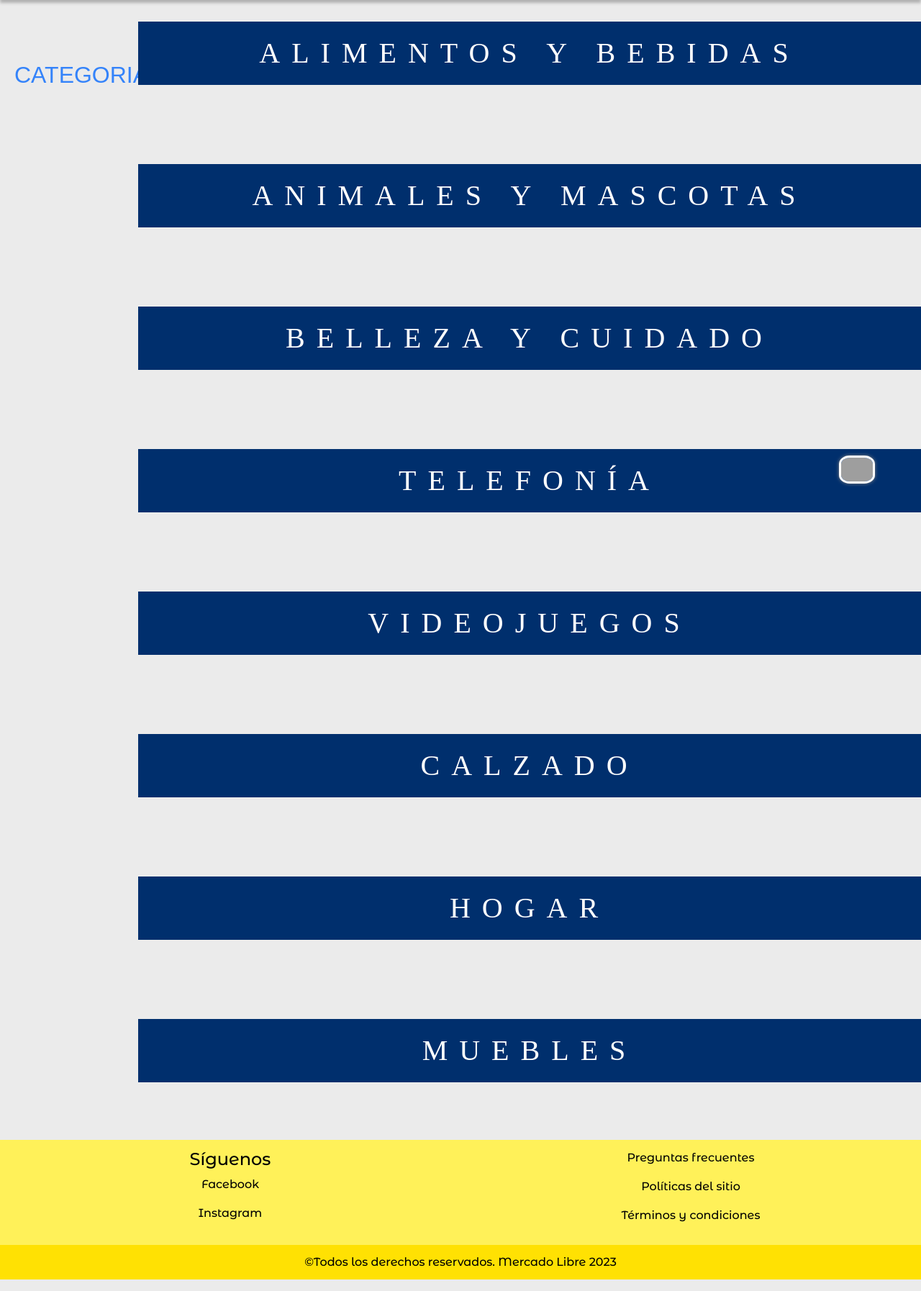
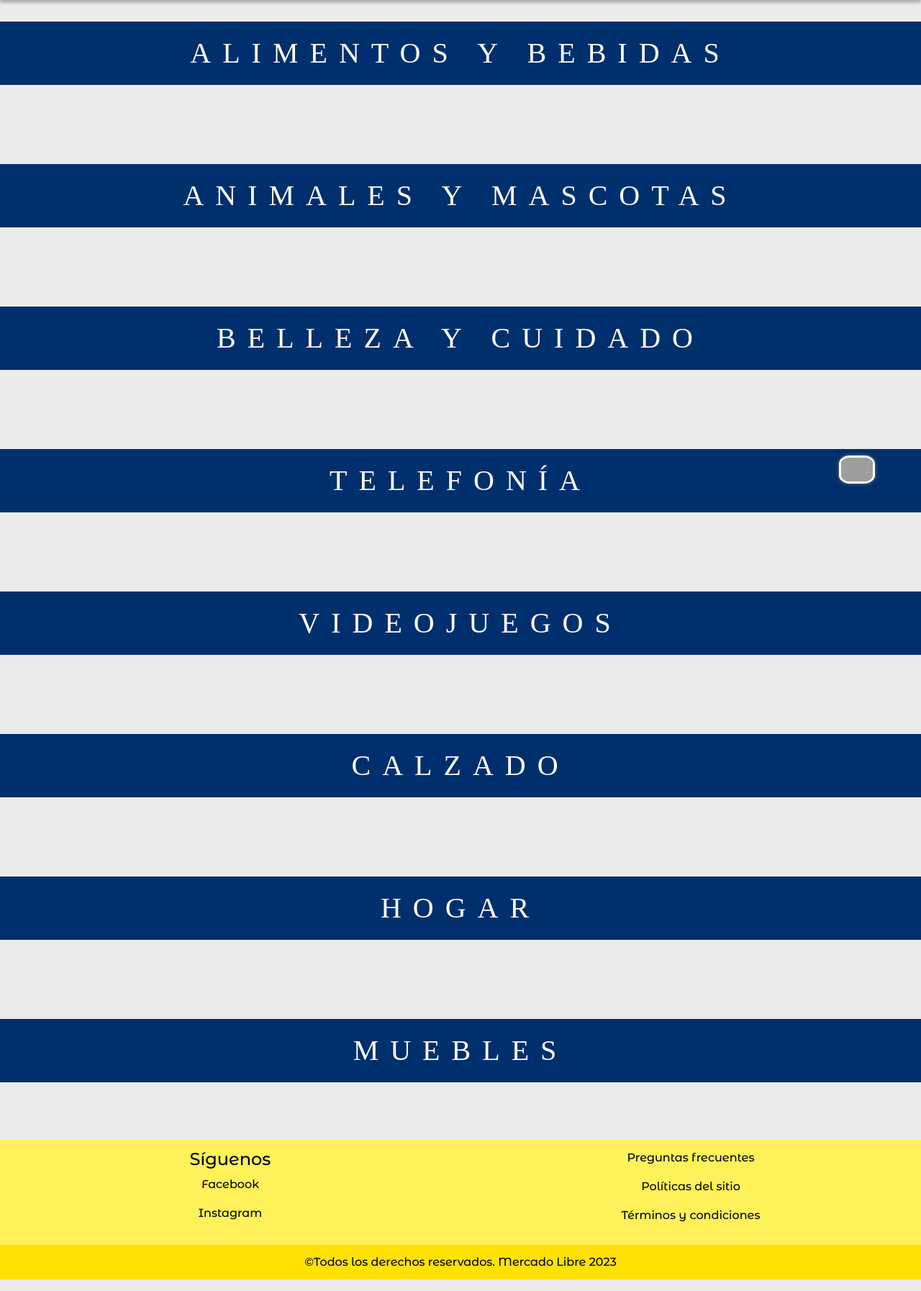
Before and after one commit to LalokeraXD/Mercado.Libre, a PHP site: page /paginas/verpostres.php in a window 1280 px wide. Shown: the part 64-1858 px from the top of the page at 72% size. Run offline with PHP 8.4, Linux system fonts and the light colour scheme; data that the repository does not hold is empty; some web fonts are replaced; grey boxes are pictures that could not be loaded.

Commit message:
Correcion funcion de lluan v1.9.1

```diff
--- a/css/verpostres.css
+++ b/css/verpostres.css
@@ -2,15 +2,6 @@
 	display: flex;
 }
 
-aside {
-	width: 15%;
-	display: flex;
-	padding-left: 20px;
-    padding-top: 50px;
-    font-family: "Balsamiq Sans", sans-serif;
-    font-size: 1rem;
-    text-transform: uppercase;
-}
 
 .titulo {
     font-family: "Balsamiq Sans", sans-serif;
@@ -23,7 +14,7 @@ aside {
 }
 
 .verproductos {
-	width: 85%;
+	width: 100%;
 }
 
 .verproducto {
--- a/paginas/domicilio-manejo.php
+++ b/paginas/domicilio-manejo.php
@@ -14,9 +14,9 @@
     $resultado = mysqli_query($conexion, $sql);
 
     if($resultado) {
-        redireccionar('Datos guardados exitosamente.', 'verpostres.php');
+        redireccionar('Datos guardados exitosamente.', 'agregar-tarjeta.php');
     } else {
-        redireccionar('Error: ' . mysql_error($conexion), 'agregar-domicilio.php');
+        redireccionar('Error: ' . mysqli_error($conexion), 'agregar-domicilio.php');
     }
 
     mysqli_close($conexion);
--- a/paginas/verpostres.php
+++ b/paginas/verpostres.php
@@ -8,11 +8,6 @@ if (session_status() == PHP_SESSION_NONE) {
 ?>
 
 <div class="contenido">
-<aside>
-    <div class="categorias">
-        <h2 class="titulo">CATEGORIAS</h2>
-    </div>
-</aside>
 
     <div class="verproductos">
 
```
Also changed, not shown: paginas/agregar-domicilio.php (+5 -3 lines), paginas/agregar-tarjeta.php (+6 -2 lines), paginas/carrito.php (+5 -4 lines), paginas/tarjeta-manejo.php (+10 -3 lines). Lines whose indentation alone changed are shown as unchanged.
